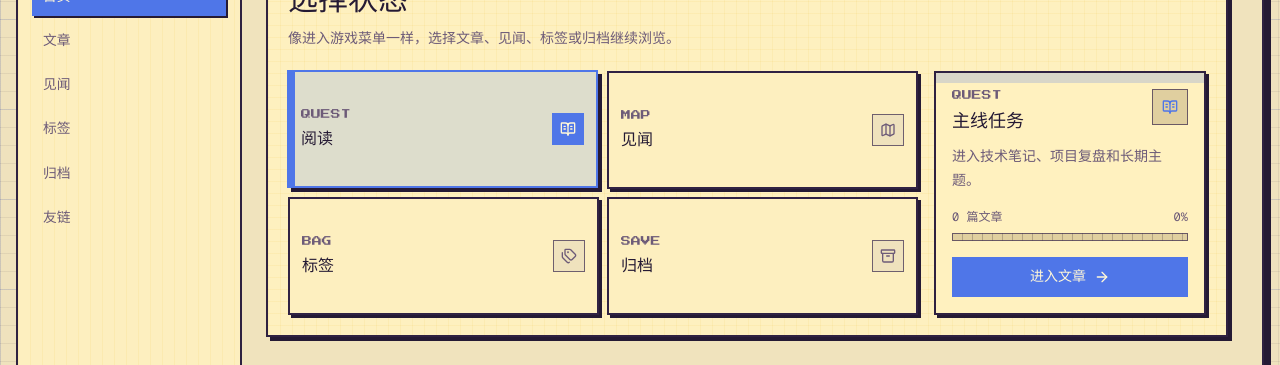
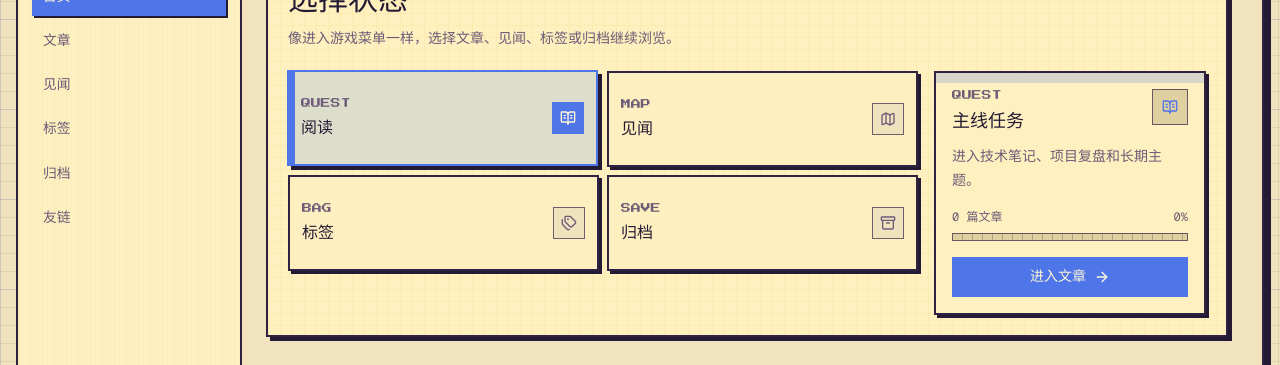
Before and after one commit to wobushiyoushen0214/my-blog, a Next.js app: page / in a window 1280 px wide. Shown: the part 161-526 px from the top of the page. Built offline with nearby package versions, Linux system fonts and the light colour scheme; no server answers; the database is empty.

Commit message:
fix: keep pixel menu options stable

```diff
--- a/components/pixel-start-menu.tsx
+++ b/components/pixel-start-menu.tsx
@@ -121,8 +121,8 @@
         </div>
       </div>
 
-      <div className="mt-5 grid gap-4 lg:grid-cols-[minmax(0,1fr)_17rem]">
-        <div className="grid gap-2 sm:grid-cols-2">
+      <div className="mt-5 grid items-start gap-4 lg:grid-cols-[minmax(0,1fr)_17rem]">
+        <div className="grid auto-rows-fr gap-2 sm:grid-cols-2">
           {modes.map((mode) => {
             const ModeIcon = mode.icon;
             const active = mode.key === activeKey;
@@ -134,7 +134,7 @@
                 aria-pressed={active}
                 data-active={active}
                 onClick={() => setActiveKey(mode.key)}
-                className="pixel-game-option min-h-20 overflow-hidden p-3 text-left focus-visible:outline-none focus-visible:ring-2 focus-visible:ring-ring/50"
+                className="pixel-game-option min-h-24 overflow-hidden p-3 text-left focus-visible:outline-none focus-visible:ring-2 focus-visible:ring-ring/50"
                 style={{ "--mode-color": mode.color } as CSSProperties}
               >
                 <span className="flex items-center justify-between gap-3">
```
